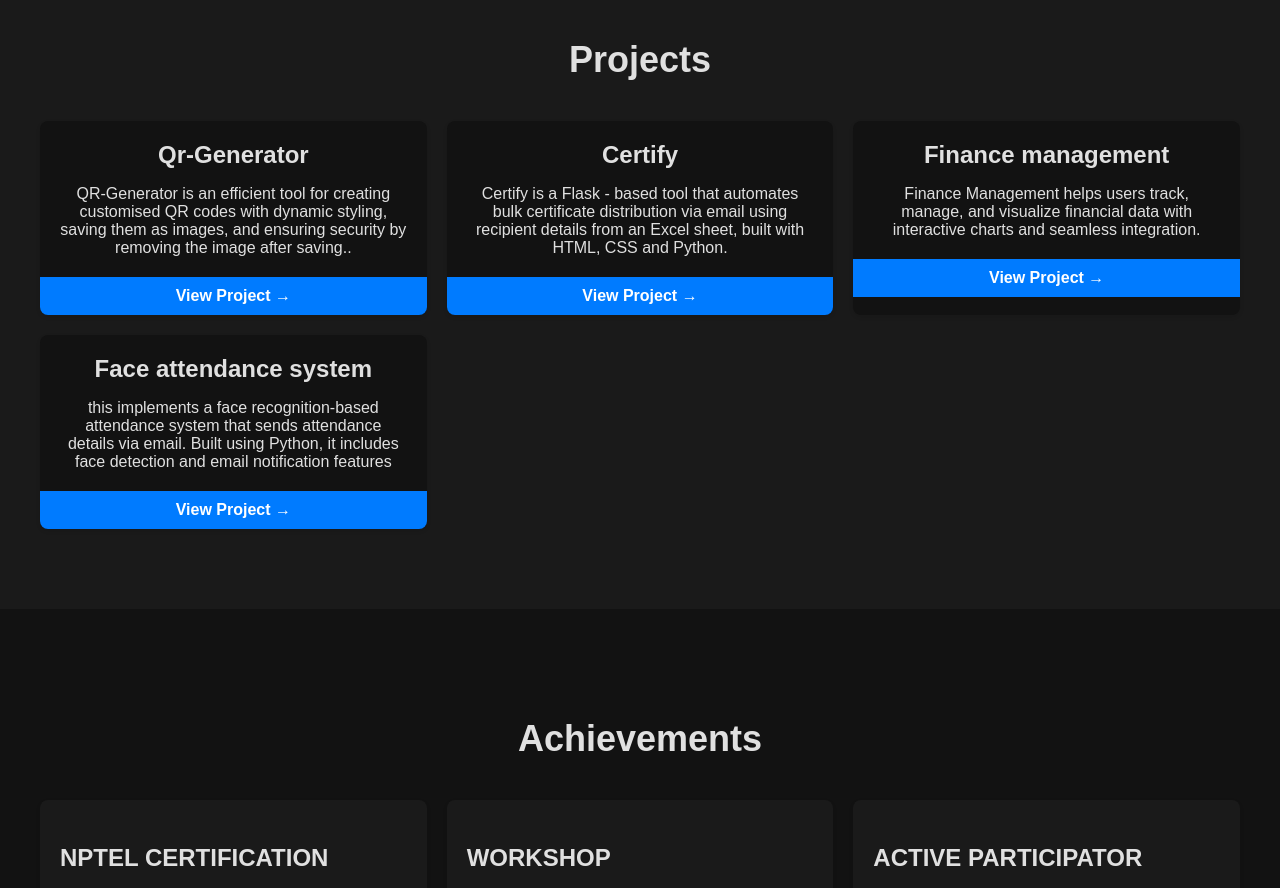
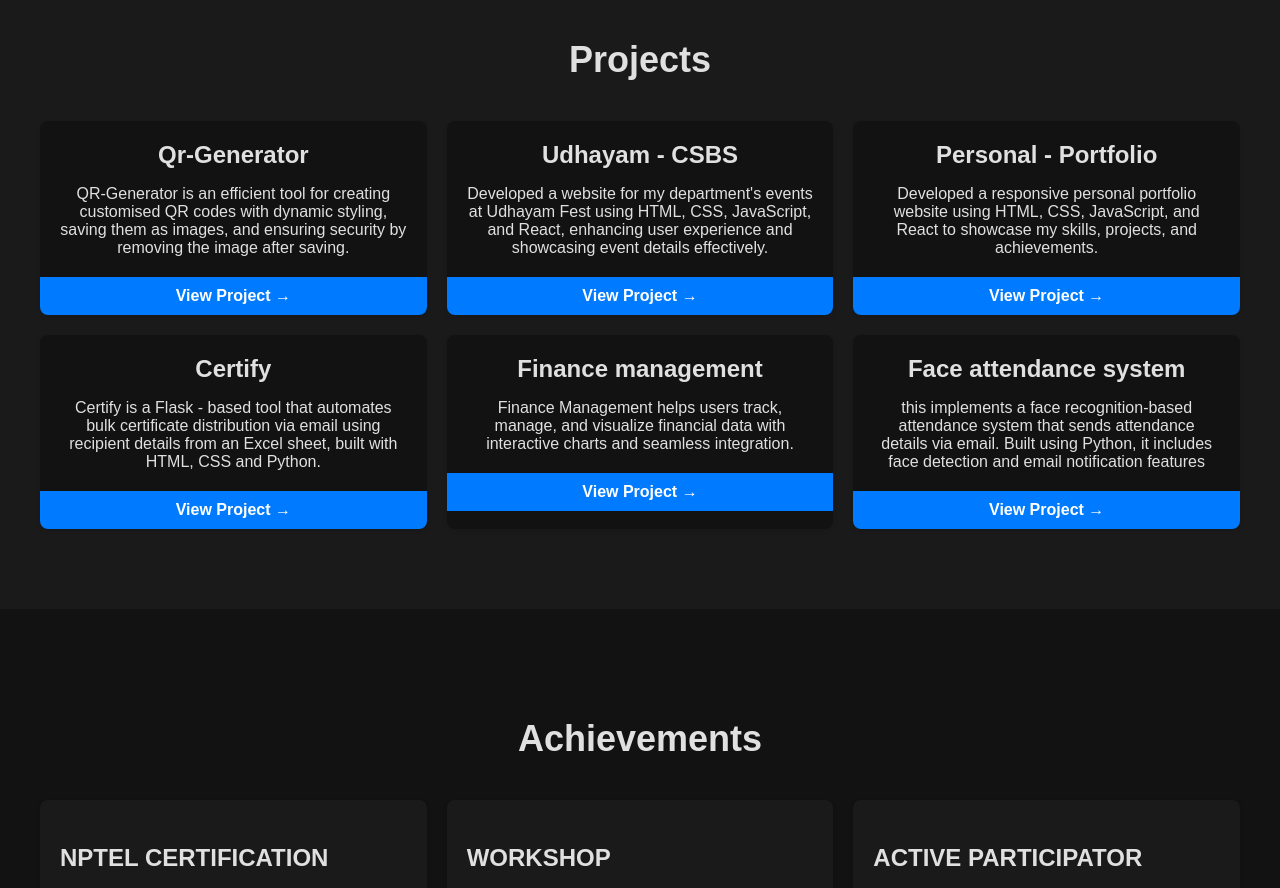
Before and after one commit to kamalesh-E08/Personal_Portfolio, a React (Vite) app: page / in a window 1280 px wide. Shown: the part 1240-2128 px from the top of the page. Built offline with nearby package versions, Linux system fonts and the light colour scheme.

Commit message:
Projects Update

```diff
--- a/src/App.jsx
+++ b/src/App.jsx
@@ -1,6 +1,6 @@
 import "./App.css";
 import profile from "./assets/profile1.jpg";
-// import MY_CV from "./assets/KAMALESH_711522BCB024_RESUME.pdf";
+import MY_CV from "./assets/KAMALESH_711522BCB024_RESUME.pdf";
 const App = () => {
   return (
     <div className="portfolio">
@@ -27,7 +27,7 @@ const App = () => {
               View My Work
             </a>
             <a
-                href="../public/KAMALESH_711522BCB024_RESUME.pdf"
+                href= {MY_CV}
                 download="KAMALESH_711522BCB024_RESUME.pdf"
                 className="cta-button secondary pulse"
               >
@@ -59,24 +59,27 @@ const App = () => {
           <h2 className="slide-in">Projects</h2>
           <div className="projects-grid">
             <div className="project-card slide-in">
-              {/* <img
-                src="https://via.placeholder.com/300"
-                alt="Project 1"
-                className="project-image"
-              /> */}
               <h3>Qr-Generator</h3>
-              <p>QR-Generator is an efficient tool for creating customised QR codes with dynamic styling, saving them as images, and ensuring security by removing the image after saving..</p>
+              <p>QR-Generator is an efficient tool for creating customised QR codes with dynamic styling, saving them as images, and ensuring security by removing the image after saving.</p>
               <a href="https://github.com/kamalesh-E08/QR-Generator" className="project-link">
                 View Project →
               </a>
             </div>
-
             <div className="project-card slide-in">
-              {/* <img
-                src="https://via.placeholder.com/300"
-                alt="Project 2"
-                className="project-image"
-              /> */}
+              <h3>Udhayam - CSBS</h3>
+              <p>Developed a website for my department&apos;s events at Udhayam Fest using HTML, CSS, JavaScript, and React, enhancing user experience and showcasing event details effectively.</p>
+              <a href="https://github.com/kamalesh-E08/Udayam" className="project-link">
+                View Project →
+              </a>
+            </div>
+            <div className="project-card slide-in">
+              <h3>Personal - Portfolio</h3>
+              <p> Developed a responsive personal portfolio website using HTML, CSS, JavaScript, and React to showcase my skills, projects, and achievements.</p>
+              <a href="https://github.com/kamalesh-E08/Certify" className="project-link">
+                View Project →
+              </a>
+            </div>
+            <div className="project-card slide-in">
               <h3>Certify</h3>
               <p>Certify is a Flask - based tool that automates bulk certificate distribution via email using recipient details from an Excel sheet, built with HTML, CSS and Python.</p>
               <a href="https://github.com/kamalesh-E08/Certify" className="project-link">
@@ -84,11 +87,6 @@ const App = () => {
               </a>
             </div>
             <div className="project-card slide-in">
-              {/* <img
-                src="https://via.placeholder.com/300"
-                alt="Project 3"
-                className="project-image"
-              /> */}
               <h3>Finance management</h3>
               <p>Finance Management helps users track, manage, and visualize financial data with interactive charts and seamless integration.</p>
               <a href="https://github.com/kamalesh-E08/React_Finance_Management_FE" className="project-link">
@@ -96,11 +94,6 @@ const App = () => {
               </a>
             </div>
             <div className="project-card slide-in">
-              {/* <img
-                src="https://via.placeholder.com/300"
-                alt="Project 4"
-                className="project-image"
-              /> */}
               <h3>Face attendance system </h3>
               <p>this implements a face recognition-based attendance system that sends attendance details via email. Built using Python, it includes face detection and email notification features</p>
               <a href="https://github.com/kamalesh-E08/Face-attendance-system-with-email" className="project-link">
```
